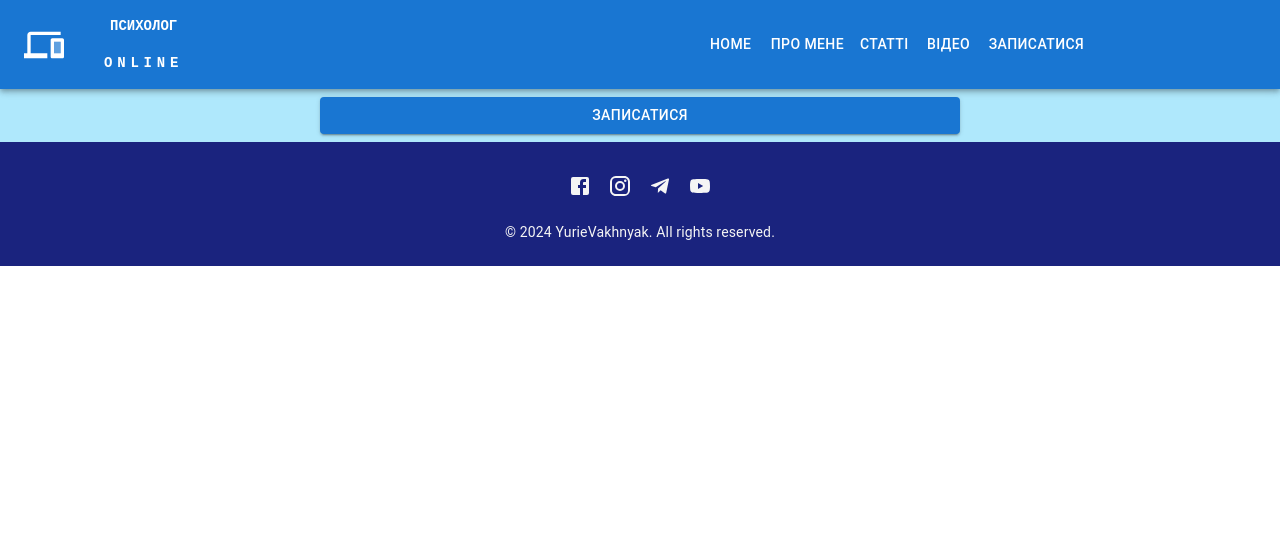
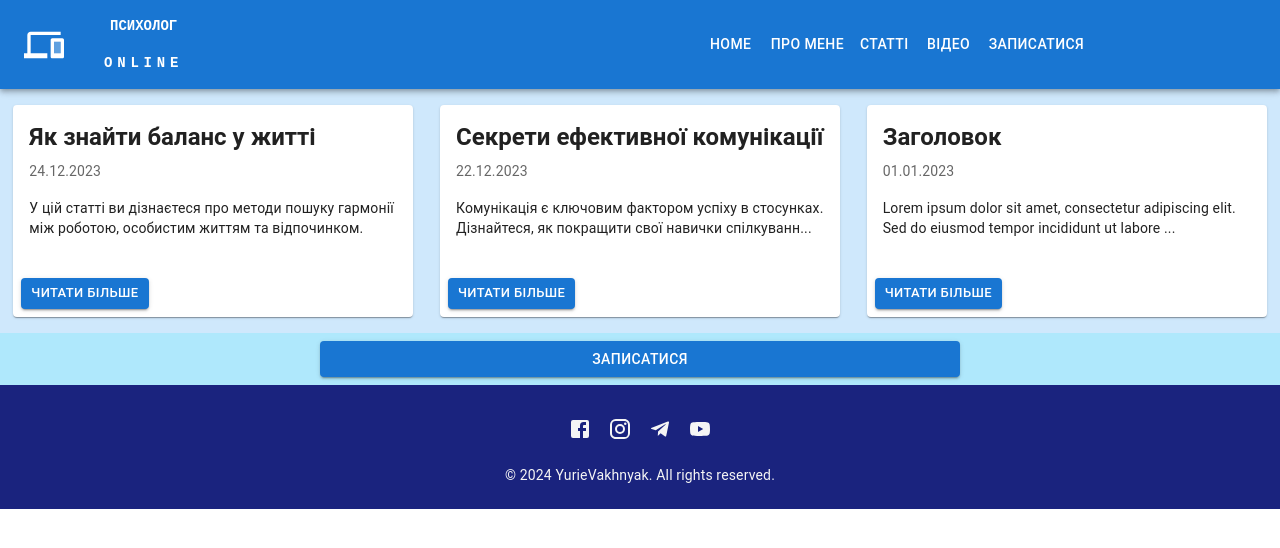
Before and after one commit to YurieVakhnyak/my-lending, a React (Create React App) app: page /online-psy/articles in a window 1280 px wide. Shown: the top 548 px of the page. Built offline with nearby package versions, Linux system fonts and the light colour scheme.

Commit message:
Added cards with video and article

```diff
--- /dev/null
+++ b/src/components/CardArticle.js
@@ -0,0 +1,62 @@
+import * as React from "react";
+
+import Card from "@mui/material/Card";
+import CardActions from "@mui/material/CardActions";
+import CardContent from "@mui/material/CardContent";
+import Button from "@mui/material/Button";
+import Typography from "@mui/material/Typography";
+
+export default function CardArticle({
+  title = "Заголовок",
+  text = "Lorem ipsum dolor sit amet, consectetur adipiscing elit. Sed do eiusmod tempor incididunt ut labore et dolore magna aliqua. Ut enim ad minim veniam, quis nostrud exercitation ullamco laboris nisi ut aliquip ex ea commodo consequat.",
+  date = "01.01.2023",
+  articleLink = "#",
+  maxTextLength = 100, // Максимальна кількість символів до трикрапки
+}) {
+  // Обрізаний текст із трикрапкою
+  const truncatedText =
+    text.length > maxTextLength
+      ? text.substring(0, maxTextLength) + "..."
+      : text;
+
+  return (
+    <Card sx={{ minWidth: 275, maxWidth: 400, margin: "16px auto" }}>
+      <CardContent>
+        {/* Заголовок статті */}
+        <Typography
+          variant="h5"
+          component="div"
+          sx={{ fontWeight: "bold", marginBottom: "8px" }}
+        >
+          {title}
+        </Typography>
+
+        {/* Дата публікації */}
+        <Typography
+          sx={{ color: "text.secondary", fontSize: 14, marginBottom: "16px" }}
+        >
+          {date}
+        </Typography>
+
+        {/* Обрізаний текст статті */}
+        <Typography variant="body2" sx={{ marginBottom: "16px" }}>
+          {truncatedText}
+        </Typography>
+      </CardContent>
+
+      {/* Кнопка з посиланням на всю статтю */}
+      <CardActions>
+        <Button
+          size="small"
+          variant="contained"
+          color="primary"
+          href={articleLink}
+          target="_blank"
+          rel="noopener noreferrer"
+        >
+          Читати більше
+        </Button>
+      </CardActions>
+    </Card>
+  );
+}
--- /dev/null
+++ b/src/components/CardVideo.js
@@ -0,0 +1,48 @@
+import * as React from "react";
+import Card from "@mui/material/Card";
+import CardContent from "@mui/material/CardContent";
+import Typography from "@mui/material/Typography";
+import YouTubeVideo from "./YouTubeVideo";
+
+export default function CardVideo({
+  title = "Заголовок відео",
+  description = "Lorem ipsum dolor sit amet, consectetur adipiscing elit. Sed do eiusmod tempor incididunt ut labore et dolore magna aliqua. Ut enim ad minim veniam, quis nostrud exercitation ullamco laboris nisi ut aliquip ex ea commodo consequat.",
+  date = "01.01.2023",
+  videoLink = "#",
+  videoUrl,
+  maxDescriptionLength = 100, // Максимальна кількість символів до трикрапки
+}) {
+  // Обрізаний текст опису відео
+  const truncatedDescription =
+    description.length > maxDescriptionLength
+      ? description.substring(0, maxDescriptionLength) + "..."
+      : description;
+
+  return (
+    <Card sx={{ minWidth: 275, maxWidth: 400, margin: "16px auto" }}>
+      <CardContent>
+        {/* Заголовок відео */}
+        <Typography
+          variant="h5"
+          component="div"
+          sx={{ fontWeight: "bold", marginBottom: "8px" }}
+        >
+          {title}
+        </Typography>
+
+        {/* Дата публікації */}
+        <Typography
+          sx={{ color: "text.secondary", fontSize: 14, marginBottom: "16px" }}
+        >
+          {date}
+        </Typography>
+
+        {/* Обрізаний опис відео */}
+        <Typography variant="body2" sx={{ marginBottom: "16px" }}>
+          {truncatedDescription}
+        </Typography>
+        <YouTubeVideo videoUrl={videoUrl} />
+      </CardContent>
+    </Card>
+  );
+}
--- a/src/components/YouTubeVideo.js
+++ b/src/components/YouTubeVideo.js
@@ -1,7 +1,9 @@
 import React from "react";
 import { Box } from "@mui/material";
 
-const YouTubeVideo = () => {
+const YouTubeVideo = ({
+  videoUrl = "https://www.youtube.com/embed/e4whufQDnU0",
+}) => {
   return (
     <Box
       sx={{
@@ -20,19 +22,10 @@ const YouTubeVideo = () => {
         },
       }}
     >
-      {/* <iframe
-        width="560"
-        height="315"
-        src="https://youtu.be/C0qzAYBA8gY?si=rzxARp2XNvbaVZOa"
-        title="YouTube video player"
-        frameBorder="0"
-        allow="accelerometer; autoplay; clipboard-write; encrypted-media; gyroscope; picture-in-picture"
-        allowFullScreen
-      ></iframe> */}
       <iframe
         width="560"
         height="315"
-        src="https://www.youtube.com/embed/e4whufQDnU0?si=Ka03gY0e0JIpCIHV"
+        src={videoUrl}
         title="YouTube video player"
         frameborder="0"
         allow="accelerometer; autoplay; clipboard-write; encrypted-media; gyroscope; picture-in-picture; web-share"
--- /dev/null
+++ b/src/data/ArticlesTextsConstants.js
@@ -0,0 +1 @@
+export const articlesTextsObj = {};
--- /dev/null
+++ b/src/data/VideoLinkConstants.js
@@ -0,0 +1 @@
+export const videoLinks = ["e4whufQDnU0", "DnRQK-aQYBw?si=NCgPwnx6R6BZe3b7"];
--- a/src/pages/Articles.js
+++ b/src/pages/Articles.js
@@ -5,19 +5,37 @@ import Container from "@mui/material/Container";
 import Header from "../components/Header";
 import Footer from "../components/Footer";
 import AppointmentButton from "../components/AppointmentButton";
+import CardArticle from "../components/CardArticle";
 import "../App.css";
 
 function Articles() {
   return (
-    <Container disableGutters maxWidth={false}>
+    <Container
+      disableGutters
+      maxWidth={false}
+      sx={{
+        bgcolor: "#cfe8fc",
+      }}
+    >
       <Header />
-      <Box
-        sx={{
-          bgcolor: "#cfe8fc",
-          // height: "85vh",
-        }}
-      >
-        <Box></Box>
+      <Box sx={{ display: "flex", flexWrap: "wrap" }}>
+        <CardArticle
+          title="Як знайти баланс у житті"
+          text="У цій статті ви дізнаєтеся про методи пошуку гармонії між роботою, особистим життям та відпочинком."
+          date="24.12.2023"
+          articleLink="https://example.com/article-1"
+          maxTextLength={120}
+        />
+
+        <CardArticle
+          title="Секрети ефективної комунікації"
+          text="Комунікація є ключовим фактором успіху в стосунках. Дізнайтеся, як покращити свої навички спілкування."
+          date="22.12.2023"
+          articleLink="https://example.com/article-2"
+        />
+
+        {/* Без параметрів (використовуються значення за замовчуванням) */}
+        <CardArticle />
       </Box>
       <AppointmentButton />
       <Footer />
--- a/src/pages/MyVideos.js
+++ b/src/pages/MyVideos.js
@@ -1,25 +1,24 @@
 import * as React from "react";
 import Box from "@mui/material/Box";
 import Container from "@mui/material/Container";
-// import Typography from "@mui/material/Typography";
 import Header from "../components/Header";
 import Footer from "../components/Footer";
 import AppointmentButton from "../components/AppointmentButton";
 import "../App.css";
-import YouTubeVideo from "../components/YouTubeVideo";
+import CardVideo from "../components/CardVideo";
+import { videoLinks } from "../data/VideoLinkConstants";
 
 function MyVideos() {
   return (
-    <Container disableGutters maxWidth={false}>
+    <Container disableGutters maxWidth={false} sx={{ bgcolor: "#cfe8fc" }}>
       <Header />
-      <Box
-        sx={{
-          bgcolor: "#cfe8fc",
-          // height: "85vh",
-        }}
-      >
-        <Box></Box>
-        <YouTubeVideo />
+      <Box sx={{ display: "flex", flexWrap: "wrap" }}>
+        {videoLinks.map((videoId, index) => (
+          <CardVideo
+            key={index + videoId}
+            videoUrl={`https://www.youtube.com/embed/${videoId}`}
+          />
+        ))}
       </Box>
       <AppointmentButton />
       <Footer />
```
